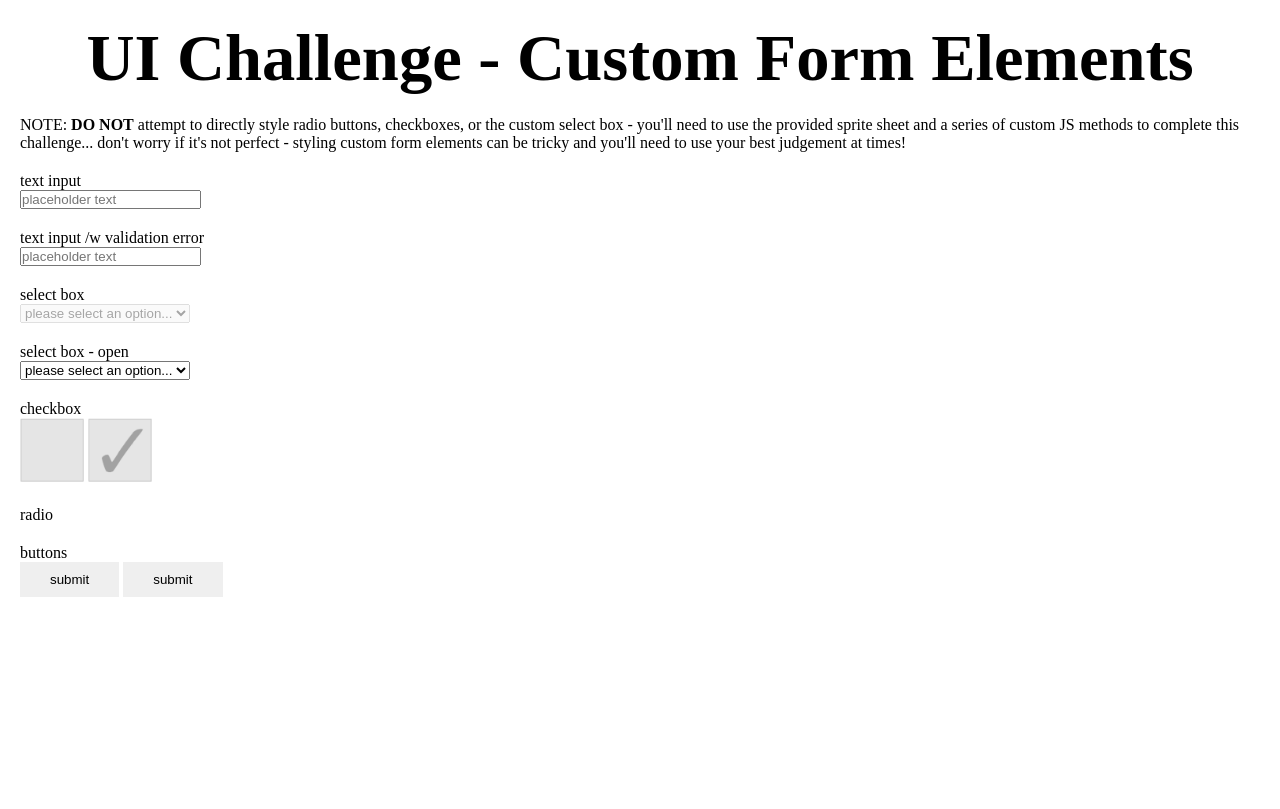
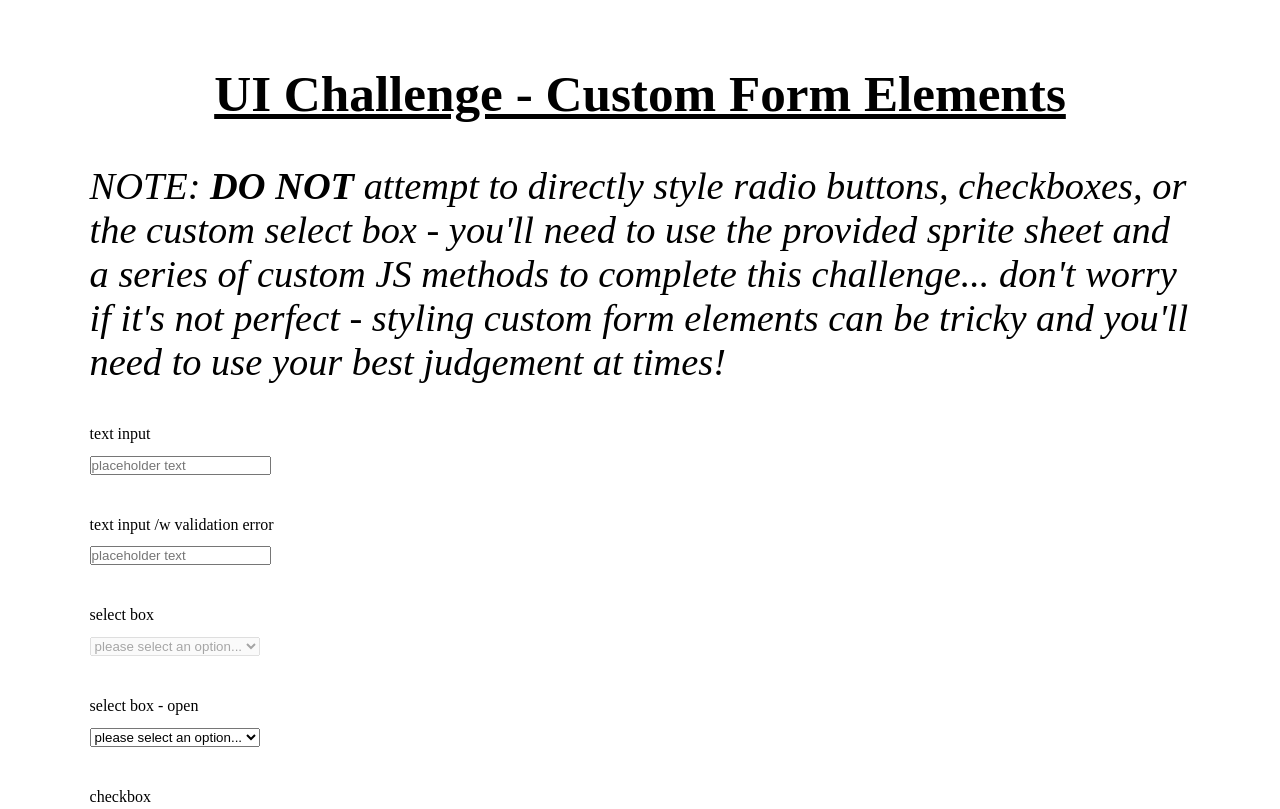
Before and after one commit to Snobeard/ui-challenge-2, a website: page public/index.html in a window 1280 px wide. Shown: the top 809 px of the page. Drawn offline with Linux system fonts and the light colour scheme.

Commit message:
setup viewport dimensions

```diff
--- a/package.json
+++ b/package.json
@@ -6,7 +6,8 @@
   "dependencies": {
     "body-parser": "^1.18.2",
     "express": "^4.16.2",
-    "pg": "^7.4.0"
+    "pg": "^7.4.0",
+    "request-ip": "^2.0.2"
   },
   "devDependencies": {},
   "scripts": {
--- a/public/styles/base.css
+++ b/public/styles/base.css
@@ -4,7 +4,7 @@
 }
 
 body {
-  margin: 20px;
+  margin: 5vw 7vw;
 }
 
 label {
@@ -12,17 +12,27 @@ label {
 }
 
 div {
-  margin-bottom: 20px;
+  margin-bottom: 3.2vw;
 }
 
 button {
-  padding: 10px 30px;
+  padding: 2vw 6vw;
   border: none;
 }
 
 h1 {
-  font-size: 5.2vw;
+  font-size: 4vw;
   text-align: center;
+  text-decoration: underline;
+}
+
+p {
+  font-size: 3vw;
+  font-style: italic;
+}
+
+label {
+  margin-bottom: 1vw;
 }
 
 input[type='radio'],
--- a/public/styles/layout.css
+++ b/public/styles/layout.css
@@ -2,8 +2,8 @@ input[type=checkbox] + label{
   display: inline-block;
   cursor: pointer;
   outline: 0;
-  width: 64px;
-  height: 64px;
+  width: 15vw;
+  height: 15vw;
   background-image: url('../vendor/img/form-elements-sprite.png');
   background-position: 12.2% 49.5%;
   background-size: 900%;
@@ -13,8 +13,8 @@ input[type=checkbox]:checked + label {
   display: inline-block;
   cursor: pointer;
   outline: 0;
-  width: 64px;
-  height: 64px;
+  width: 15vw;
+  height: 15vw;
   background-image: url('../vendor/img/form-elements-sprite.png');
   background-position: 29.4% 49.5%;
   background-size: 900%;
```
Also changed, not shown: public/scripts/app.js (+8 -0 lines), 1 other file.
